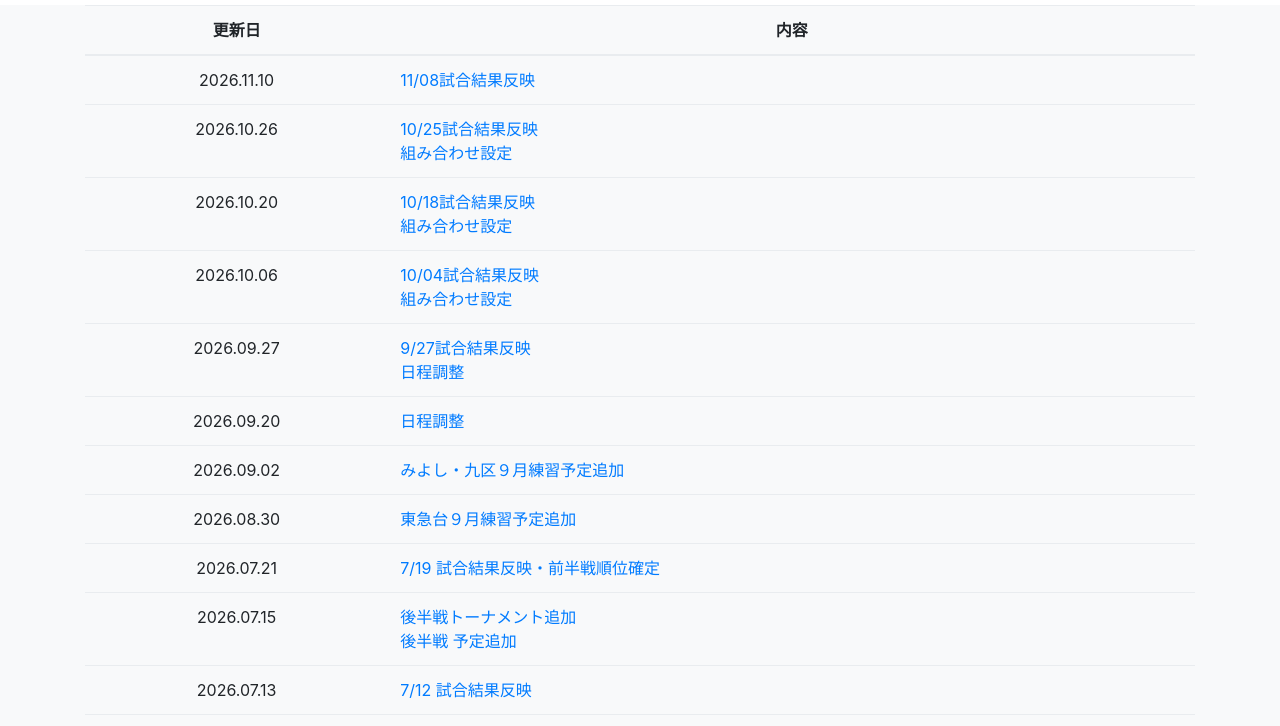
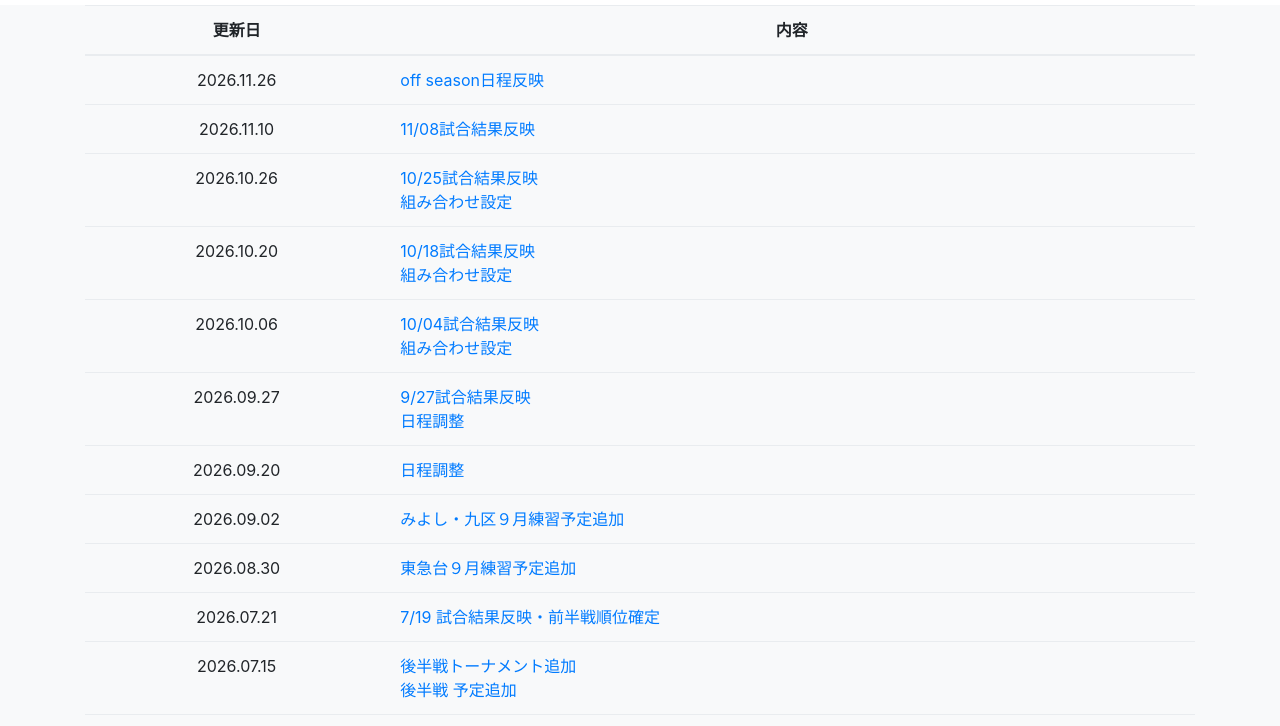
Before and after one commit to irisosoft/irisoleague, a plain HTML site: page index.html in a window 1280 px wide. Shown: the part 51-777 px from the top of the page. Drawn offline with nearby package versions, Linux system fonts and the light colour scheme.

Commit message:
Update index.html

```diff
--- a/index.html
+++ b/index.html
@@ -43,6 +43,7 @@
                   <tr><th>更新日</th><th>内容</th></tr>
                 </thead>
                 <tbody>
+                  <tr class=""><td>2026.11.26</td><td class="text-left"><a href="./schedule/schedule.html">off season日程反映</a></td></tr>
                   <tr class=""><td>2026.11.10</td><td class="text-left"><a href="./report/report.html">11/08試合結果反映</a></td></tr>
                   <tr class=""><td>2026.10.26</td><td class="text-left"><a href="./report/report.html">10/25試合結果反映</a><BR><a href="./schedule/schedule.html">組み合わせ設定</a></td></tr>
                   <tr class=""><td>2026.10.20</td><td class="text-left"><a href="./report/report.html">10/18試合結果反映</a><BR><a href="./schedule/schedule.html">組み合わせ設定</a></td></tr>
```
